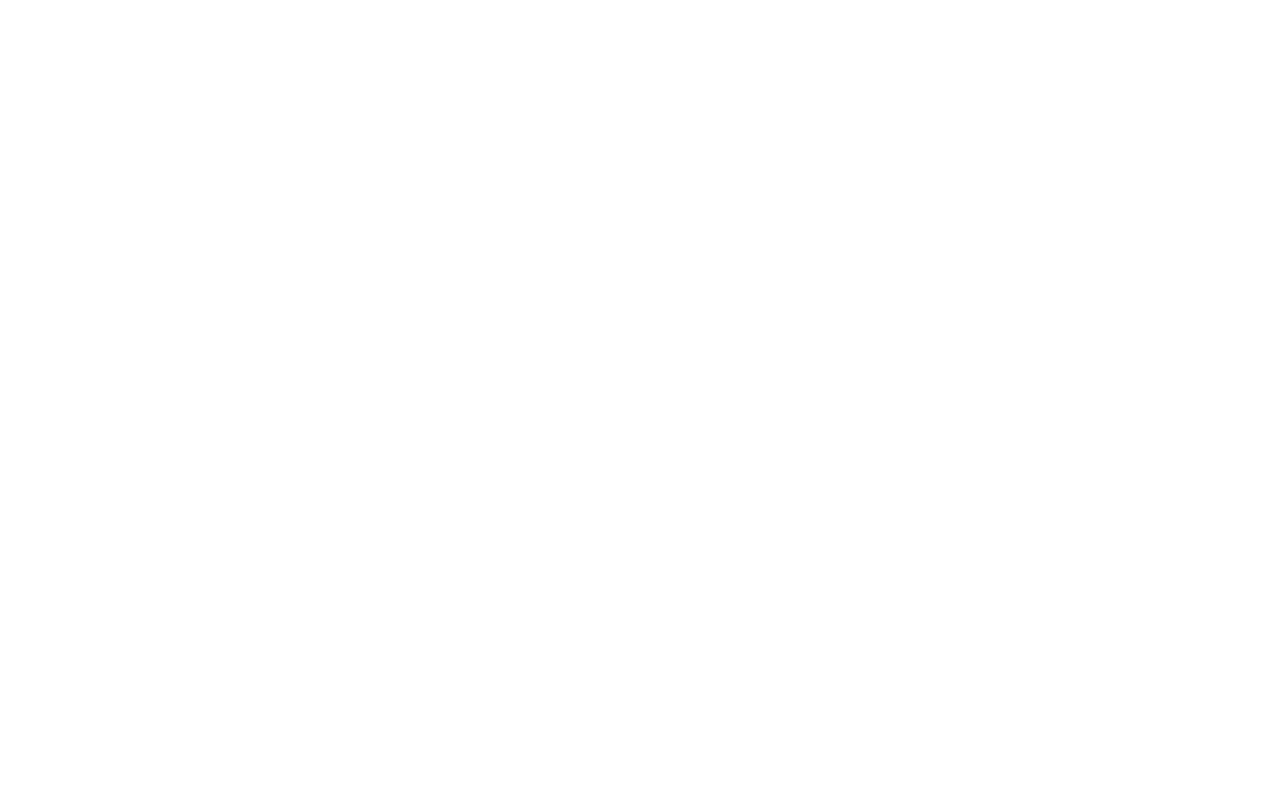
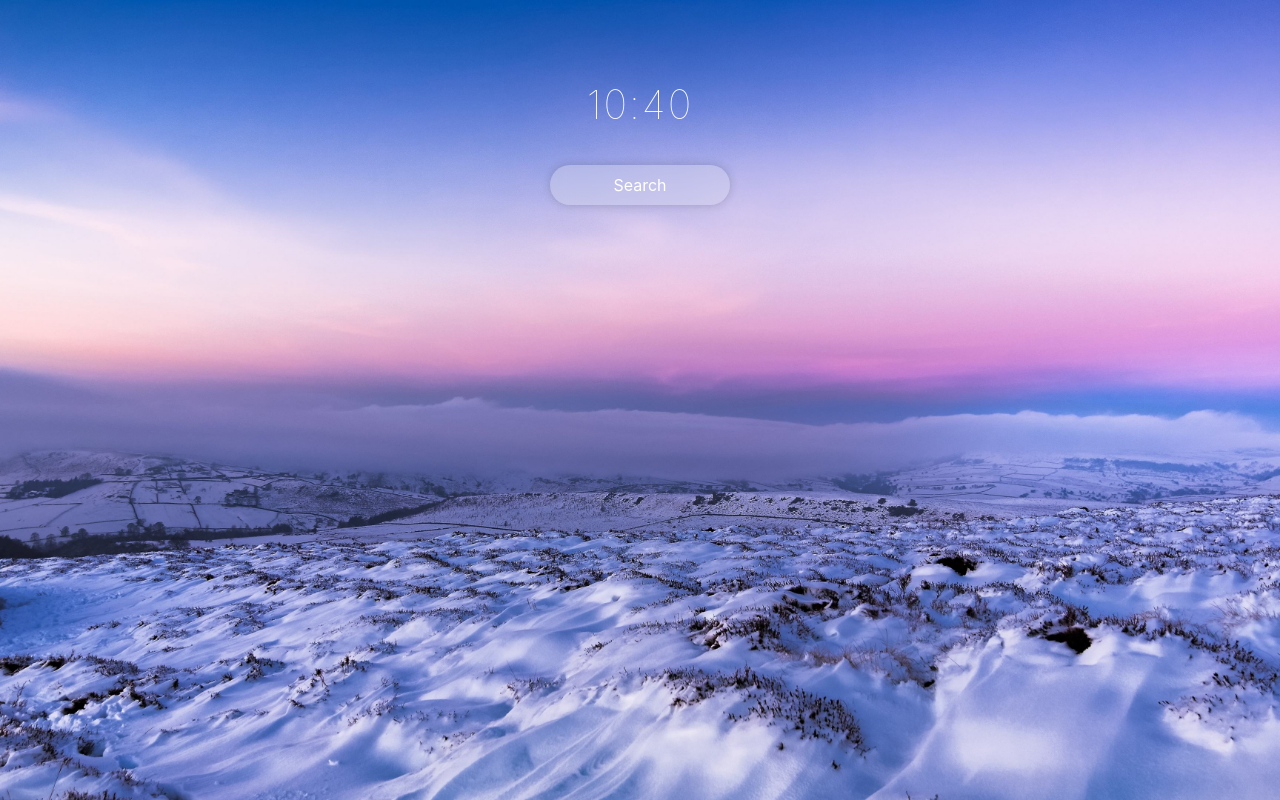
Before and after one commit to MatherLyn/BrowserHome, a Vue app: page / in a window 1280 px wide. Built offline with nearby package versions, Linux system fonts and the light colour scheme.

Commit message:
home page

```diff
--- a/public/index.html
+++ b/public/index.html
@@ -5,11 +5,12 @@
     <meta http-equiv="X-UA-Compatible" content="IE=edge">
     <meta name="viewport" content="width=device-width,initial-scale=1.0">
     <link rel="icon" href="<%= BASE_URL %>favicon.ico">
-    <title>browserhome</title>
+    <link href="https://cdn.bootcss.com/animate.css/3.7.2/animate.min.css" rel="stylesheet">
+    <title>开始</title>
   </head>
   <body>
     <noscript>
-      <strong>We're sorry but browserhome doesn't work properly without JavaScript enabled. Please enable it to continue.</strong>
+      <strong>We're sorry but it doesn't work properly without JavaScript enabled. Please enable it to continue.</strong>
     </noscript>
     <div id="app"></div>
     <!-- built files will be auto injected -->
--- a/src/App.vue
+++ b/src/App.vue
@@ -1,9 +1,122 @@
 <template>
   <div id="app">
-    <router-view/>
+    <Timer />
+    <Input />
   </div>
 </template>
 
+<script>
+  import Input from '@/components/Input'
+  import Timer from '@/components/Timer'
+  export default {
+    data () {
+      return {
+        imageSet: [
+          {
+            name: '',
+            src: './assets/bg_winter_2.jpg'
+          }
+        ]
+      }
+    },
+    methods: {
+      focusOnInput () {
+
+      },
+      focusOnHomepage () {
+
+      },
+      focusOnFunctions () {
+
+      }
+    },
+    mounted () {
+      // Esc键：切换到 0 状态（观赏状态）
+      // 回车键：切换到 1 状态（输入状态）
+      // 空格键：切换到 2 状态（功能状态）
+      document.onkeydown = (e) => {
+        switch (this.$store.state.mode) {
+          case 0: {
+            if (e.keyCode == 27) {
+              this.$store.commit('onModeChange', 0)
+            }
+            if (e.keyCode == 13) {
+              this.$store.commit('onModeChange', 1)
+            }
+            if (e.keyCode == 32) {
+              this.$store.commit('onModeChange', 2)
+            }
+            break
+          }
+          case 1: {
+            if (e.keyCode == 27) {
+              this.$store.commit('onModeChange', 0)
+            }
+            if (e.keyCode == 13) {
+              this.$store.commit('onModeChange', 1)
+            }
+            if (e.keyCode == 32) {
+              this.$store.commit('onModeChange', 2)
+            }
+            break
+          }
+          case 2: {
+            if (e.keyCode == 27) {
+              this.$store.commit('onModeChange', 0)
+            }
+            if (e.keyCode == 13) {
+              this.$store.commit('onModeChange', 1)
+            }
+            if (e.keyCode == 32) {
+              this.$store.commit('onModeChange', 2)
+            }
+            break
+          }
+        }
+        console.log(this.$store.state.mode)
+      }
+      document.onclick = (e) => {
+        this.$store.commit('onModeChange', 0)
+      }
+      document.getElementById('search').onclick = (e) => {
+        this.$store.commit('onModeChange', 1)
+        e.stopPropagation()
+      }
+    },
+    components: {
+      Input,
+      Timer
+    }
+  }
+</script>
+
 <style>
+  * {
+    padding: 0;
+    margin: 0;
+  }
+
+  html {
+    font-size: 10px;
+  }
+
+  body {
+    font-family: -apple-system, BlinkMacSystemFont, Ubuntu, Microsoft YaHei Light, Microsoft YaHei;
+    letter-spacing: .2rem;
+  }
+
+  #app {
+    box-sizing: border-box;
+    width: 100vw;
+    height: 100vh;
+    padding-top: 8rem;
+    background-image: url('./assets/bg_winter_2.jpg');
+    background-size: cover;
+    background-repeat: no-repeat;
+    background-position: center;
+    display: flex;
+    flex-direction: column;
+    align-items: center;
+  }
 
 </style>
--- /dev/null
+++ b/src/components/Input.vue
@@ -0,0 +1,87 @@
+<template>
+  <div>
+    <input id="search" type="text" class="input" placeholder="Search" v-model="search"/>
+  </div>
+</template>
+
+<script>
+  export default {
+    data () {
+      return {
+        search: ''
+      }
+    },
+    methods: {
+
+    }
+  }
+</script>
+
+<style scoped>
+  .input {
+    box-sizing: border-box;
+    width: 18rem;
+    height: 4rem;
+    line-height: 4rem;
+    font-size: 1.6rem;
+    border: none;
+    border-radius: 2rem;
+    outline: none;
+    padding: 2rem;
+    color: #fff;
+    box-shadow: 0 0 1rem rgba(30, 30, 30, .2);
+    background-color: rgba(240, 240, 240, .25);
+    backdrop-filter: blur(1rem);
+    text-align: center;
+    transition-duration: .2s;
+    font-family: -apple-system, BlinkMacSystemFont, Ubuntu, Microsoft YaHei;
+  }
+
+  .input::placeholder {
+    color: #fff;
+  }
+
+  .input::-moz-placeholder {
+    color: #fff;
+  }
+
+  .input::-webkit-input-placeholder {
+    color: #fff;
+  }
+
+  .input:hover {
+    width: 40rem;
+    background-color: rgba(255, 255, 255, .4);
+    color: #666;
+  }
+
+  .input:hover::placeholder {
+    color: #666;
+  }
+
+  .input:hover::-moz-placeholder {
+    color: #666;
+  }
+
+  .input:hover::-webkit-input-placeholder {
+    color: #666;
+  }
+
+  .input:focus {
+    width: 40rem;
+    background-color: rgba(255, 255, 255, .4);
+    color: rgb(64, 64, 64);
+  }
+
+  .input:focus::placeholder {
+    color: rgba(64, 64, 64, 0);
+  }
+
+  .input:focus::-moz-placeholder {
+    color: rgba(64, 64, 64, 0);
+  }
+
+  .input:focus::-webkit-input-placeholder {
+    color: rgba(64, 64, 64, 0);
+  }
+</style>
--- /dev/null
+++ b/src/components/Timer.vue
@@ -0,0 +1,46 @@
+<template>
+  <div>
+    <h1 class="timer">{{ timer }}</h1>
+  </div>
+</template>
+
+<script>
+  export default {
+    data () {
+      return {
+        hour: '',
+        minute: ''
+      }
+    },
+    mounted () {
+      this.getTime()
+      const updateTime = setInterval(this.getTime, 5000)
+    },
+    methods: {
+      getTime () {
+        this.hour = (new Date()).getHours()
+        this.minute = (new Date()).getMinutes()
+        if (this.hour < 10) {
+          this.hour = `0${this.hour}`
+        }
+        if (this.minute < 10) {
+          this.minute = `0${this.minute}`
+        }
+      }
+    },
+    computed: {
+      timer () {
+        return `${this.hour}:${this.minute}`
+      }
+    }
+  }
+</script>
+
+<style scoped>
+  .timer {
+    color: #fff;
+    font-size: 4rem;
+    font-weight: 100;
+    margin-bottom: 3.6rem;
+  }
+</style>
--- a/src/store/index.js
+++ b/src/store/index.js
@@ -5,8 +5,27 @@
 
 export default new Vuex.Store({
   state: {
+    mode: 0
   },
   mutations: {
+    onModeChange (state, target) {
+      state.mode = target
+      switch (target) {
+        case 0: {
+          document.querySelector('#search').blur()
+          break
+        }
+        case 1: {
+          document.querySelector('#search').focus()
+          break
+        }
+        case 2: {
+          document.querySelector('#search').blur()
+          break
+        }
+      }
+
+    }
   },
   actions: {
   },
```
Also changed, not shown: src/components/HelloWorld.vue (deleted, +0 -20 lines), src/assets/bg_winter_1.jfif (added), src/assets/bg_winter_2.jpg (added).
